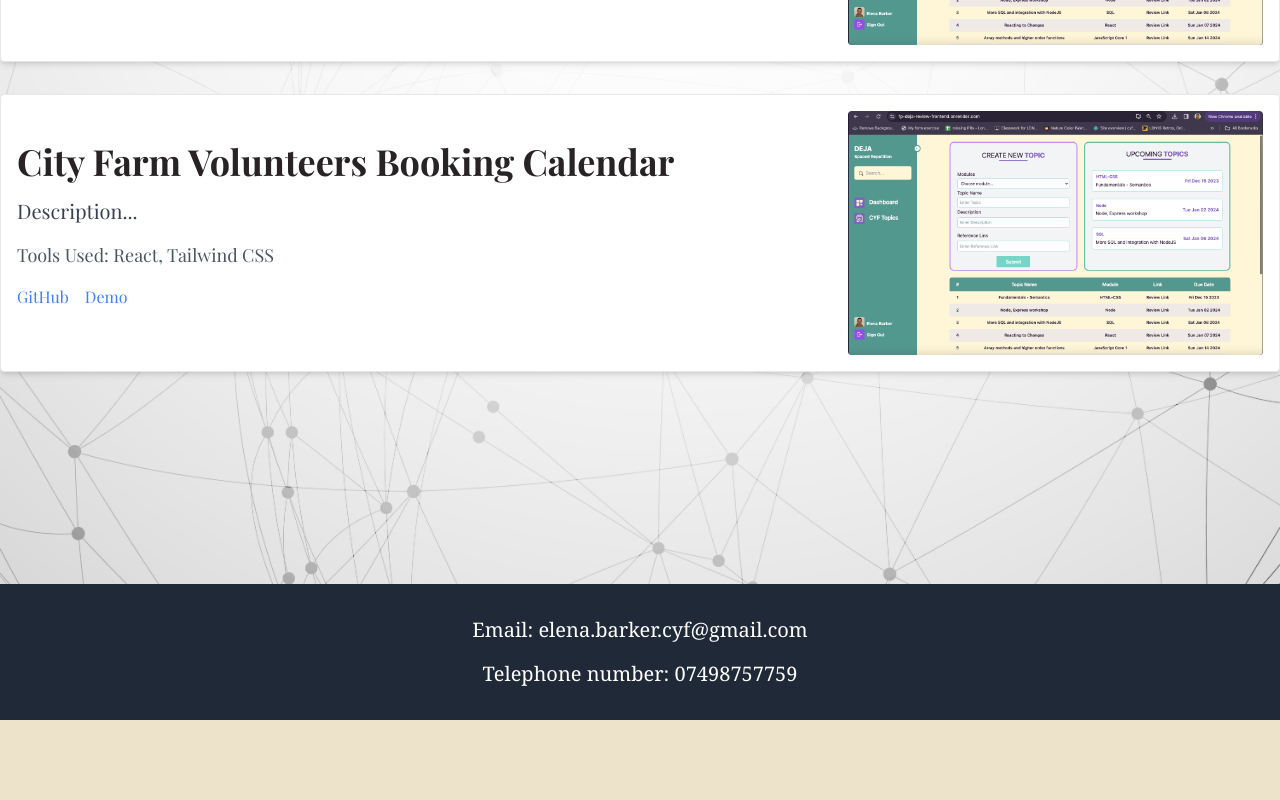
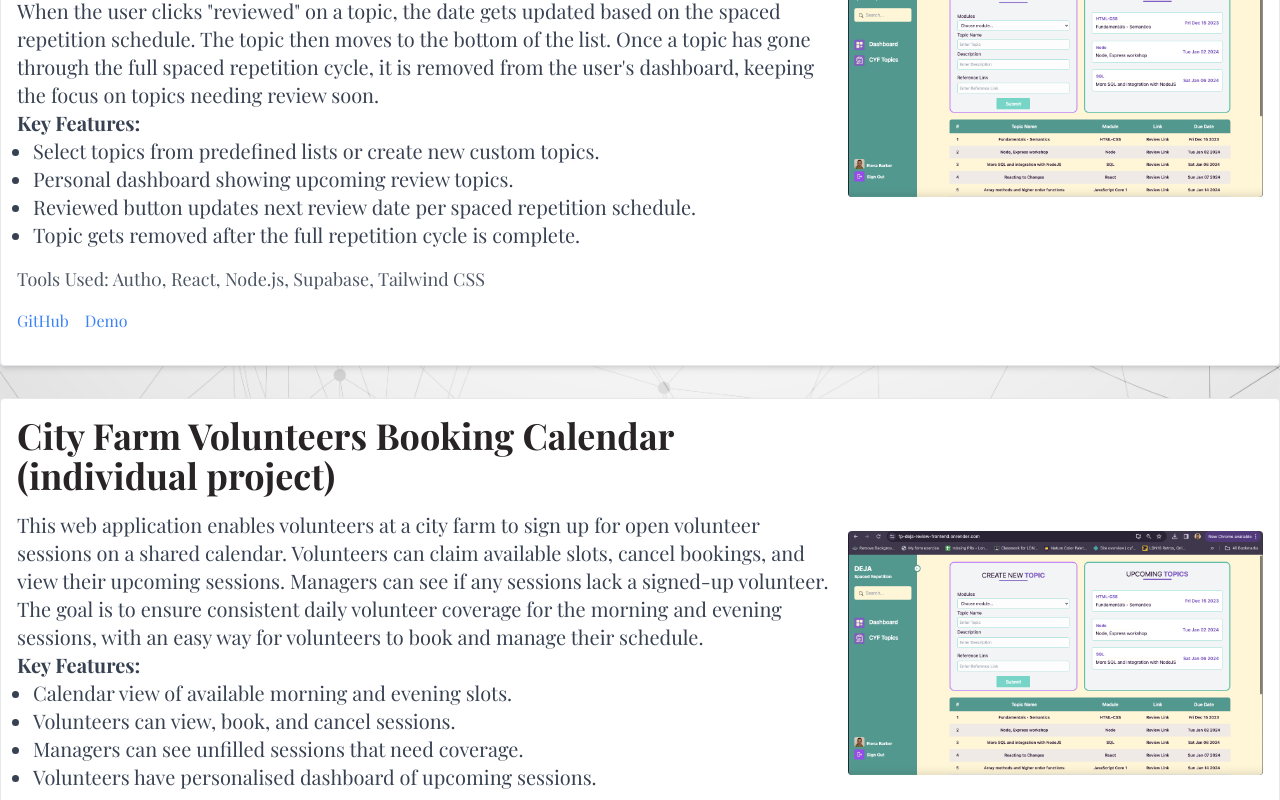
Before and after one commit to ElenaBarker/My-Portfolio, a React (Create React App) app in the folder frontend/: page /projects in a window 1280 px wide. Shown: the part 340-1140 px from the top of the page. Before the commit the page ends 1060 px from the top, so only its background shows below. Built offline with nearby package versions, Linux system fonts and the light colour scheme.

Commit message:
updated my components with more information about me and my projects

```diff
--- a/frontend/src/components/AboutMe.jsx
+++ b/frontend/src/components/AboutMe.jsx
@@ -2,8 +2,21 @@ import React from 'react';
 
 const AboutMe = () => {
   return (
-    <div>
-      <p>Information about me</p>
+    <div className="container mx-auto mt-10 p-6 bg-white rounded-lg shadow-lg">
+      <div className="text-2xl mb-4 font-serif">
+        <p className="mb-4">
+          I am a motivated, confident, and enthusiastic professional with over 5 years of experience in the social sector. I am currently transitioning to a career in tech after successfully completing an intensive 12-month software development program at CodeYourFuture in London.
+        </p>
+        <p className="mb-4">
+          Through CodeYourFuture’s immersive curriculum, I gained extensive technical skills in HTML, CSS, JavaScript, React, Node.js, PostgreSQL, and other core technologies. I am currently enhancing these skills in their Cloud module, where I am learning to use Amazon Web Services like EC2, S3, and RDS.
+        </p>
+        <p className="mb-4">
+          My background in the social sector instilled in me a passion for helping others and making a positive impact. As a developer, I am excited to use my new skills to build accessible, user-friendly applications that can benefit society.
+        </p>
+        <p className="mb-4">
+          Outside of programming, I enjoy outdoor activities with my husband and 9 years old son, learning foreign languages, and volunteering in my community. I am constantly seeking new challenges and opportunities for personal growth.
+        </p>
+      </div>
     </div>
   );
 };
--- a/frontend/src/components/HomePage.jsx
+++ b/frontend/src/components/HomePage.jsx
@@ -6,9 +6,9 @@ const HomePage = () => {
     <div className="flex items-center justify-center h-screen">
       <div className="text-left mr-10 font-serif">
         <h3 className="text-2xl font-bold mb-4">Hi, my name is </h3>
-        <h1 className="text-4xl font-bold mb-4">Elena</h1>
+        <h1 className="text-4xl font-bold mb-4">Elena Barker</h1>
         <h2 className="text-3xl font-bold mb-4">and I am a Software Engineer based in London, UK</h2>
-        <p>My introduction...</p>
+        <p className="text-xl mb-4">"All our dreams can come true, if we have the courage to pursue them." — Walt Disney</p>
       </div>
 
       <div>
--- a/frontend/src/components/Projects.jsx
+++ b/frontend/src/components/Projects.jsx
@@ -4,17 +4,45 @@ import dejaReviewImg from '../dejaReviewImg.jpg';
 const Projects = () => {
   const projects = [
     {
-      name: 'Deja Review',
-      description: 'Description...',
-      toolsUsed: 'React, Tailwind CSS',
+      name: 'Deja Review (team project)',
+      description: (
+        <>
+          <p>
+            This web application implements a spaced repetition algorithm to help users schedule review sessions for topics learned in CodeYourFuture modules. Users can select existing topics from a list of modules and topics or create new custom topics. Each user has a personal dashboard displaying all of their topics needing review. Topics are shown in order of their next scheduled review date.
+          </p>
+          <p>
+            When the user clicks "reviewed" on a topic, the date gets updated based on the spaced repetition schedule. The topic then moves to the bottom of the list. Once a topic has gone through the full spaced repetition cycle, it is removed from the user's dashboard, keeping the focus on topics needing review soon.
+          </p>
+          <p className="font-bold">Key Features:</p>
+          <ul className="list-disc pl-4">
+            <li>Select topics from predefined lists or create new custom topics.</li>
+            <li>Personal dashboard showing upcoming review topics.</li>
+            <li>Reviewed button updates next review date per spaced repetition schedule.</li>
+            <li>Topic gets removed after the full repetition cycle is complete.</li>
+          </ul>
+        </>
+      ),
+      toolsUsed: 'Auth0, React, Node.js, Supabase, Tailwind CSS',
       githubLink: 'https://github.com/Abubakar-Meigag/FinalProject-DejaReview-teamUnity-Ldn10',
       demoLink: 'https://fp-deja-review-frontend.onrender.com/',
       imageSrc: dejaReviewImg,
     },
     {
-      name: 'City Farm Volunteers Booking Calendar',
-      description: 'Description...',
-      toolsUsed: 'React, Tailwind CSS',
+      name: 'City Farm Volunteers Booking Calendar (individual project)',
+      description: (
+        <>
+          <p>This web application enables volunteers at a city farm to sign up for open volunteer sessions on a shared calendar. Volunteers can claim available slots, cancel bookings, and view their upcoming sessions. Managers can see if any sessions lack a signed-up volunteer.</p>
+          <p>The goal is to ensure consistent daily volunteer coverage for the morning and evening sessions, with an easy way for volunteers to book and manage their schedule.</p>
+          <p className="font-bold">Key Features:</p>
+          <ul className="list-disc pl-4">
+            <li>Calendar view of available morning and evening slots.</li>
+            <li>Volunteers can view, book, and cancel sessions.</li>
+            <li>Managers can see unfilled sessions that need coverage.</li>
+            <li>Volunteers have personalised dashboard of upcoming sessions.</li>
+          </ul>
+        </>
+      ),
+      toolsUsed: 'React, Node.js, PosgreSQL, MaterialUI',
       githubLink: 'https://github.com/ElenaBarker/City-Farm-Volunteers-Booking-Calendar',
       demoLink: 'https://pathway-city-farm-project-react.onrender.com/',
       imageSrc: dejaReviewImg,
```
